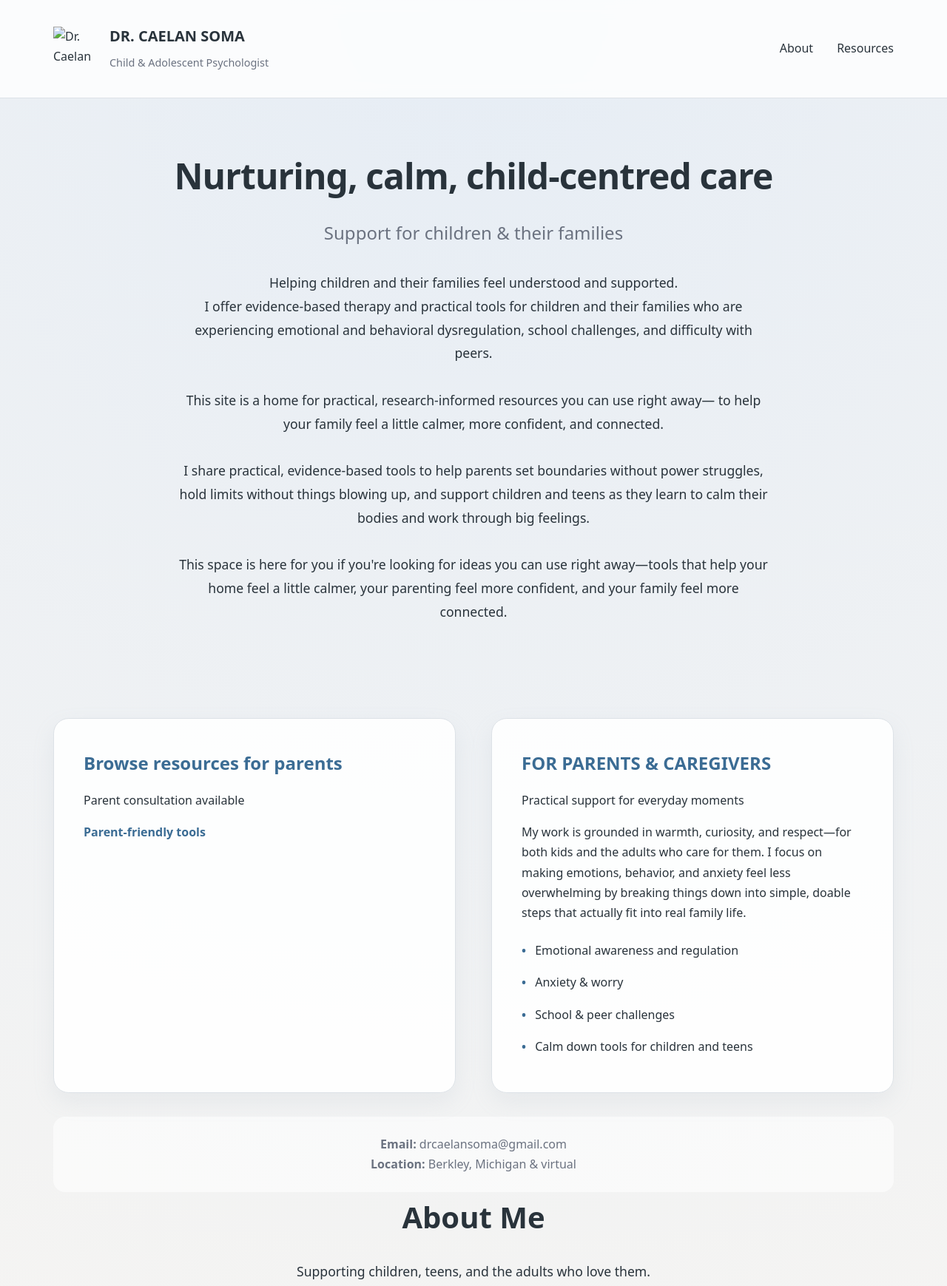
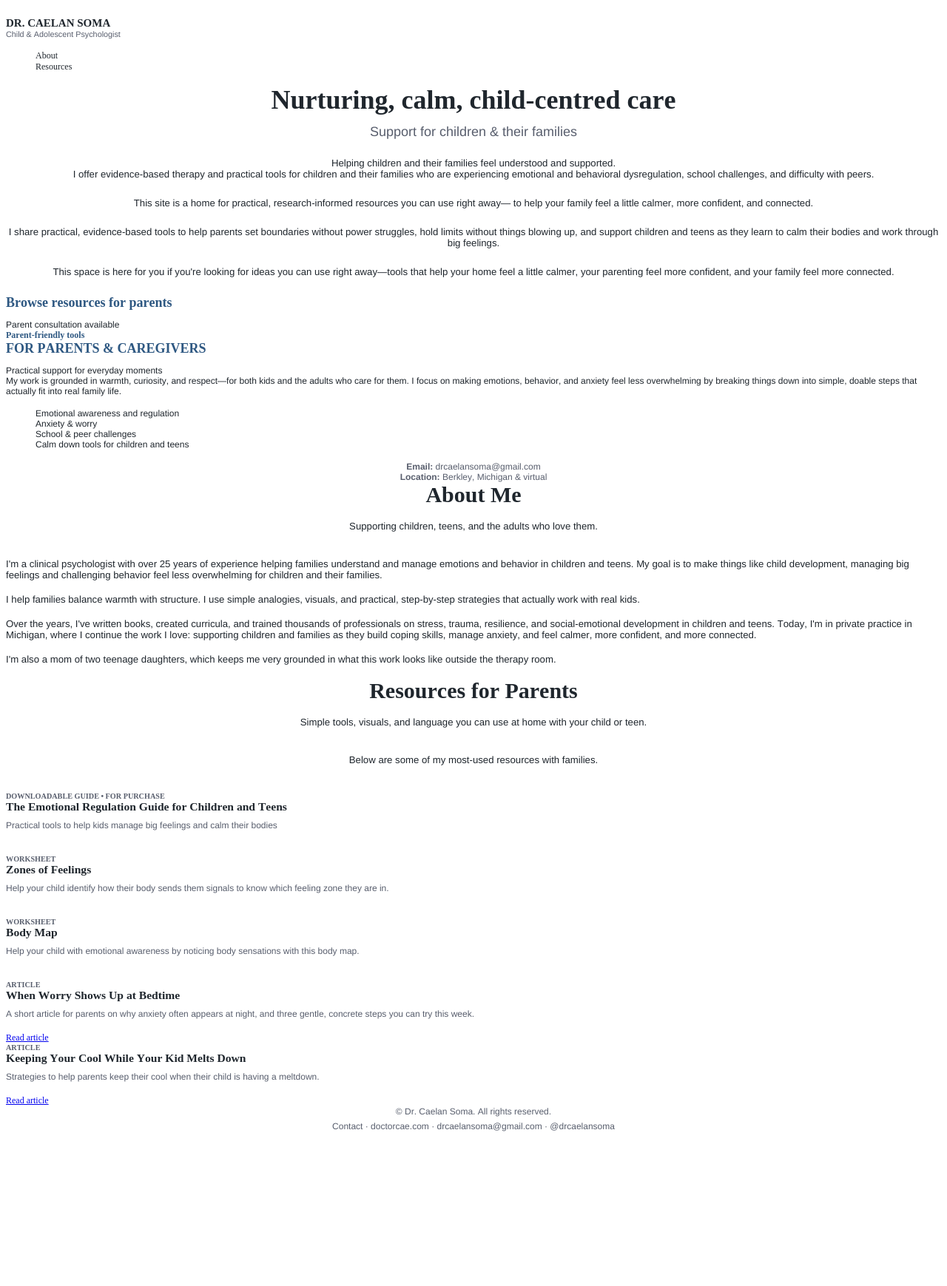
Before and after one commit to drcaelansoma-hub/doctorcae-website, a plain HTML site: page index.html in a window 1280 px wide. Shown: the top 1739 px of the page at 74% size. After the commit the page ends 1538 px from the top, so only its background shows below. Drawn offline with Linux system fonts and the light colour scheme.

Commit message:
Add files via upload

```diff
--- a/index.html
+++ b/index.html
@@ -1,445 +1,97 @@
-<!DOCTYPE html>
-<html lang="en">
+<!DOCTYPE html PUBLIC "-//W3C//DTD HTML 4.01//EN" "http://www.w3.org/TR/html4/strict.dtd">
+<html>
 <head>
-  <meta charset="UTF-8" />
-  <title>Dr. Caelan Soma - Child & Adolescent Psychologist</title>
-  <meta name="viewport" content="width=device-width, initial-scale=1" />
-  <style>
-    * { box-sizing: border-box; margin: 0; padding: 0; }
-
-    :root {
-      --bg: #f4f6f8;
-      --primary: #3b6c94;
-      --primary-soft: #7fa4c1;
-      --brown: #a4744a;
-      --text-main: #29333b;
-      --text-muted: #6b7280;
-      --card-bg: #ffffff;
-      --border-subtle: #dde2e7;
-    }
-
-    body {
-      font-family: system-ui, -apple-system, BlinkMacSystemFont, "Segoe UI", sans-serif;
-      background: radial-gradient(circle at top, #e6edf5 0, #f7f5f2 60%, #f4f1ec 100%);
-      color: var(--text-main);
-      line-height: 1.7;
-    }
-
-    .container {
-      max-width: 1200px;
-      margin: 0 auto;
-      padding: 0 2rem;
-    }
-
-    /* Header */
-    header {
-      padding: 2rem 0;
-      border-bottom: 1px solid var(--border-subtle);
-      background: rgba(255, 255, 255, 0.8);
-      position: sticky;
-      top: 0;
-      z-index: 100;
-      backdrop-filter: blur(10px);
-    }
-
-    nav {
-      display: flex;
-      justify-content: space-between;
-      align-items: center;
-      flex-wrap: wrap;
-      gap: 1rem;
-    }
-
-    .logo-section {
-      display: flex;
-      align-items: center;
-      gap: 1rem;
-    }
-
-    .logo-section img {
-      width: 60px;
-      height: 60px;
-      object-fit: contain;
-    }
-
-    .logo-text {
-      font-size: 1.25rem;
-      font-weight: 600;
-      color: var(--text-main);
-    }
-
-    .nav-links {
-      display: flex;
-      gap: 2rem;
-      list-style: none;
-    }
-
-    .nav-links a {
-      color: var(--text-main);
-      text-decoration: none;
-      font-weight: 500;
-      transition: color 0.2s;
-    }
-
-    .nav-links a:hover {
-      color: var(--primary);
-    }
-
-    /* Hero Section */
-    .hero {
-      text-align: center;
-      padding: 4rem 0 3rem;
-    }
-
-    .hero h1 {
-      font-size: 3rem;
-      font-weight: 600;
-      color: var(--text-main);
-      margin-bottom: 1rem;
-      letter-spacing: -0.02em;
-    }
-
-    .hero .subtitle {
-      font-size: 1.5rem;
-      color: var(--text-muted);
-      margin-bottom: 2rem;
-      font-weight: 400;
-    }
-
-    .hero .description {
-      font-size: 1.1rem;
-      color: var(--text-main);
-      max-width: 800px;
-      margin: 0 auto 2rem;
-      line-height: 1.8;
-    }
-
-    /* Sections */
-    section {
-      padding: 4rem 0;
-    }
-
-    section h2 {
-      font-size: 2.5rem;
-      font-weight: 600;
-      color: var(--text-main);
-      margin-bottom: 1.5rem;
-      text-align: center;
-    }
-
-    section h3 {
-      font-size: 1.5rem;
-      font-weight: 600;
-      color: var(--primary);
-      margin-bottom: 1rem;
-    }
-
-    .intro-text {
-      font-size: 1.1rem;
-      color: var(--text-main);
-      max-width: 900px;
-      margin: 0 auto 3rem;
-      text-align: center;
-      line-height: 1.8;
-    }
-
-    /* Two Column Layout */
-    .two-column {
-      display: grid;
-      grid-template-columns: 1fr 1fr;
-      gap: 3rem;
-      margin-top: 3rem;
-    }
-
-    .column {
-      background: rgba(255, 255, 255, 0.9);
-      border-radius: 1.3rem;
-      padding: 2.5rem;
-      border: 1px solid var(--border-subtle);
-      box-shadow: 0 12px 30px rgba(148, 163, 184, 0.12);
-    }
-
-    .column ul {
-      list-style: none;
-      margin-top: 1rem;
-    }
-
-    .column li {
-      padding: 0.5rem 0;
-      color: var(--text-main);
-    }
-
-    .column li:before {
-      content: "• ";
-      color: var(--primary);
-      font-weight: bold;
-      margin-right: 0.5rem;
-    }
-
-    /* About Section */
-    .about-content {
-      background: rgba(255, 255, 255, 0.9);
-      border-radius: 1.3rem;
-      padding: 3rem;
-      border: 1px solid var(--border-subtle);
-      box-shadow: 0 12px 30px rgba(148, 163, 184, 0.12);
-      max-width: 900px;
-      margin: 0 auto;
-    }
-
-    .about-content p {
-      margin-bottom: 1.5rem;
-      font-size: 1.1rem;
-      line-height: 1.8;
-      color: var(--text-main);
-    }
-
-    /* Resources Section */
-    #resources {
-      scroll-margin-top: 100px;
-    }
-
-    .resources-grid {
-      display: grid;
-      grid-template-columns: repeat(auto-fit, minmax(300px, 1fr));
-      gap: 2rem;
-      margin-top: 2rem;
-    }
-
-    .resource-card {
-      background: rgba(255, 255, 255, 0.9);
-      border-radius: 1.3rem;
-      padding: 2rem;
-      border: 1px solid var(--border-subtle);
-      box-shadow: 0 12px 30px rgba(148, 163, 184, 0.12);
-      transition: transform 0.2s, box-shadow 0.2s;
-    }
-
-    .resource-card:hover {
-      transform: translateY(-4px);
-      box-shadow: 0 16px 40px rgba(148, 163, 184, 0.18);
-    }
-
-    .resource-type {
-      font-size: 0.85rem;
-      color: var(--text-muted);
-      text-transform: uppercase;
-      letter-spacing: 0.05em;
-      margin-bottom: 0.5rem;
-      font-weight: 600;
-    }
-
-    .resource-title {
-      font-size: 1.3rem;
-      font-weight: 600;
-      color: var(--text-main);
-      margin-bottom: 0.75rem;
-    }
-
-    .resource-description {
-      color: var(--text-muted);
-      margin-bottom: 1.5rem;
-      line-height: 1.6;
-    }
-
-    .resource-link {
-      display: inline-block;
-      padding: 0.8rem 1.5rem;
-      background: linear-gradient(135deg, var(--primary), var(--brown));
-      color: #ffffff;
-      text-decoration: none;
-      border-radius: 999px;
-      font-weight: 500;
-      box-shadow: 0 14px 30px rgba(15, 23, 42, 0.18);
-      transition: transform 0.15s ease, box-shadow 0.15s ease;
-    }
-
-    .resource-link:hover {
-      transform: translateY(-1px);
-      box-shadow: 0 18px 36px rgba(15, 23, 42, 0.2);
-    }
-
-    /* Footer */
-    footer {
-      background: rgba(255, 255, 255, 0.9);
-      border-top: 1px solid var(--border-subtle);
-      padding: 2rem 0;
-      text-align: center;
-      color: var(--text-muted);
-      margin-top: 4rem;
-    }
-
-    footer p {
-      margin-bottom: 0.5rem;
-    }
-
-    /* Contact Info */
-    .contact-info {
-      text-align: center;
-      margin-top: 2rem;
-      padding: 1.5rem;
-      background: rgba(255, 255, 255, 0.6);
-      border-radius: 1rem;
-      color: var(--text-muted);
-    }
-
-    /* Responsive */
-    @media (max-width: 768px) {
-      .hero h1 {
-        font-size: 2rem;
-      }
-
-      .hero .subtitle {
-        font-size: 1.2rem;
-      }
-
-      .two-column {
-        grid-template-columns: 1fr;
-      }
-
-      .nav-links {
-        flex-direction: column;
-        gap: 1rem;
-      }
-
-      section h2 {
-        font-size: 2rem;
-      }
-
-      .resources-grid {
-        grid-template-columns: 1fr;
-      }
-    }
+  <meta http-equiv="Content-Type" content="text/html; charset=utf-8">
+  <meta http-equiv="Content-Style-Type" content="text/css">
+  <title></title>
+  <meta name="Generator" content="Cocoa HTML Writer">
+  <meta name="CocoaVersion" content="2487.7">
+  <style type="text/css">
+    p.p1 {margin: 0.0px 0.0px 0.0px 0.0px; font: 12.0px 'Helvetica Neue'; color: #1f262d; -webkit-text-stroke: #1f262d; min-height: 15.0px}
+    p.p2 {margin: 0.0px 0.0px 0.0px 0.0px; font: 15.0px '.SF NS'; color: #1f262d; -webkit-text-stroke: #1f262d}
+    p.p3 {margin: 0.0px 0.0px 0.0px 0.0px; font: 10.8px 'Helvetica Neue'; color: #585e6d; -webkit-text-stroke: #585e6d}
+    p.p6 {margin: 0.0px 0.0px 24.0px 0.0px; text-align: center; font: 18.0px 'Helvetica Neue'; color: #585e6d; -webkit-text-stroke: #585e6d}
+    p.p7 {margin: 0.0px 0.0px 24.0px 0.0px; text-align: center; font: 13.2px 'Helvetica Neue'; color: #1f262d; -webkit-text-stroke: #1f262d}
+    p.p9 {margin: 0.0px 0.0px 0.0px 0.0px; font: 12.0px 'Helvetica Neue'; color: #1f262d; -webkit-text-stroke: #1f262d}
+    p.p10 {margin: 0.0px 0.0px 0.0px 0.0px; font: 12.0px '.SF NS'; color: #2e5882; -webkit-text-stroke: #2e5882}
+    p.p11 {margin: 0.0px 0.0px 0.0px 0.0px; text-align: center; font: 12.0px 'Helvetica Neue'; color: #585e6d; -webkit-text-stroke: #585e6d}
+    p.p13 {margin: 0.0px 0.0px 36.0px 0.0px; text-align: center; font: 13.2px 'Helvetica Neue'; color: #1f262d; -webkit-text-stroke: #1f262d}
+    p.p14 {margin: 0.0px 0.0px 18.0px 0.0px; font: 13.2px 'Helvetica Neue'; color: #1f262d; -webkit-text-stroke: #1f262d}
+    p.p15 {margin: 0.0px 0.0px 0.0px 0.0px; font: 10.2px '.SF NS'; color: #585e6d; -webkit-text-stroke: #585e6d}
+    p.p17 {margin: 0.0px 0.0px 18.0px 0.0px; font: 12.0px 'Helvetica Neue'; color: #585e6d; -webkit-text-stroke: #585e6d}
+    p.p18 {margin: 0.0px 0.0px 0.0px 0.0px; font: 12.0px '.SF NS'; color: #ffffff; -webkit-text-stroke: #ffffff; background-color: #ffffff; background-color: rgba(255, 255, 255, 0.9)}
+    p.p19 {margin: 0.0px 0.0px 6.0px 0.0px; text-align: center; font: 12.0px 'Helvetica Neue'; color: #585e6d; -webkit-text-stroke: #585e6d}
+    li.li4 {margin: 0.0px 0.0px 0.0px 0.0px; font: 12.0px '.SF NS'; color: #1f262d; -webkit-text-stroke: #1f262d}
+    li.li9 {margin: 0.0px 0.0px 0.0px 0.0px; font: 12.0px 'Helvetica Neue'; color: #1f262d; -webkit-text-stroke: #1f262d}
+    span.s1 {font-kerning: none}
+    span.s2 {font-kerning: none; background-color: rgba(255, 255, 255, 0.8)}
+    span.s3 {background-color: rgba(255, 255, 255, 0.8); -webkit-text-stroke: 0px #000000}
+    span.s4 {font-kerning: none; background-color: rgba(255, 255, 255, 0.9)}
+    span.s5 {background-color: rgba(255, 255, 255, 0.9); -webkit-text-stroke: 0px #000000}
+    span.s6 {font-kerning: none; background-color: rgba(255, 255, 255, 0.6)}
+    span.s7 {font: 12.0px '.SF NS'; font-kerning: none; color: #ffffff; -webkit-text-stroke: 0px #ffffff}
+    ul.ul1 {list-style-type: none}
   </style>
 </head>
 <body>
-  <header>
-    <nav class="container">
-      <div class="logo-section">
-        <img src="doctorcaelogoSMALL.png" alt="Dr. Caelan Soma logo" />
-        <div class="logo-text">DR. CAELAN SOMA<br><span style="font-size: 0.9rem; font-weight: 400; color: var(--text-muted);">Child & Adolescent Psychologist</span></div>
-      </div>
-      <ul class="nav-links">
-        <li><a href="#about">About</a></li>
-        <li><a href="#resources">Resources</a></li>
-      </ul>
-    </nav>
-  </header>
-
-  <main>
-    <section class="hero">
-      <div class="container">
-        <h1>Nurturing, calm, child‑centred care</h1>
-        <p class="subtitle">Support for children & their families</p>
-        <p class="description">
-          Helping children and their families feel understood and supported.<br>
-          I offer evidence‑based therapy and practical tools for children and their families who are experiencing emotional and behavioral dysregulation, school challenges, and difficulty with peers.
-        </p>
-        <p class="description">
-          This site is a home for practical, research‑informed resources you can use right away— to help your family feel a little calmer, more confident, and connected.
-        </p>
-        <p class="description">
-          I share practical, evidence-based tools to help parents set boundaries without power struggles, hold limits without things blowing up, and support children and teens as they learn to calm their bodies and work through big feelings.
-        </p>
-        <p class="description">
-          This space is here for you if you're looking for ideas you can use right away—tools that help your home feel a little calmer, your parenting feel more confident, and your family feel more connected.
-        </p>
-      </div>
-    </section>
-
-    <section class="container">
-      <div class="two-column">
-        <div class="column">
-          <h3>Browse resources for parents</h3>
-          <p>Parent consultation available</p>
-          <p style="margin-top: 1rem; font-weight: 600; color: var(--primary);">Parent‑friendly tools</p>
-        </div>
-        <div class="column">
-          <h3>FOR PARENTS & CAREGIVERS</h3>
-          <p>Practical support for everyday moments</p>
-          <p style="margin-top: 1rem;">My work is grounded in warmth, curiosity, and respect—for both kids and the adults who care for them. I focus on making emotions, behavior, and anxiety feel less overwhelming by breaking things down into simple, doable steps that actually fit into real family life.</p>
-          <ul>
-            <li>Emotional awareness and regulation</li>
-            <li>Anxiety & worry</li>
-            <li>School & peer challenges</li>
-            <li>Calm down tools for children and teens</li>
-          </ul>
-        </div>
-      </div>
-      <div class="contact-info">
-        <p><strong>Email:</strong> drcaelansoma@gmail.com</p>
-        <p><strong>Location:</strong> Berkley, Michigan & virtual</p>
-      </div>
-    </section>
-
-    <section id="about" class="container">
-      <h2>About Me</h2>
-      <p class="intro-text">Supporting children, teens, and the adults who love them.</p>
-      <div class="about-content">
-        <p>
-          I'm a clinical psychologist with over 25 years of experience helping families understand and manage emotions and behavior in children and teens. My goal is to make things like child development, managing big feelings and challenging behavior feel less overwhelming for children and their families.
-        </p>
-        <p>
-          I help families balance warmth with structure. I use simple analogies, visuals, and practical, step-by-step strategies that actually work with real kids.
-        </p>
-        <p>
-          Over the years, I've written books, created curricula, and trained thousands of professionals on stress, trauma, resilience, and social-emotional development in children and teens. Today, I'm in private practice in Michigan, where I continue the work I love: supporting children and families as they build coping skills, manage anxiety, and feel calmer, more confident, and more connected.
-        </p>
-        <p>
-          I'm also a mom of two teenage daughters, which keeps me very grounded in what this work looks like outside the therapy room.
-        </p>
-      </div>
-    </section>
-
-    <section id="resources" class="container">
-      <h2>Resources for Parents</h2>
-      <p class="intro-text">Simple tools, visuals, and language you can use at home with your child or teen.</p>
-      <p class="intro-text" style="margin-top: -1.5rem;">Below are some of my most‑used resources with families.</p>
-
-      <div class="resources-grid">
-        <div class="resource-card">
-          <div class="resource-type">DOWNLOADABLE GUIDE • FOR PURCHASE</div>
-          <h3 class="resource-title">The Emotional Regulation Guide for Children and Teens</h3>
-          <p class="resource-description">Practical tools to help kids manage big feelings and calm their bodies</p>
-          <a href="#" class="resource-link">Purchase PDF</a>
-        </div>
-
-        <div class="resource-card">
-          <div class="resource-type">WORKSHEET</div>
-          <h3 class="resource-title">Zones of Feelings</h3>
-          <p class="resource-description">Help your child identify how their body sends them signals to know which feeling zone they are in.</p>
-          <a href="#" class="resource-link">Download PDF</a>
-        </div>
-
-        <div class="resource-card">
-          <div class="resource-type">WORKSHEET</div>
-          <h3 class="resource-title">Body Map</h3>
-          <p class="resource-description">Help your child with emotional awareness by noticing body sensations with this body map.</p>
-          <a href="#" class="resource-link">Download PDF</a>
-        </div>
-
-        <div class="resource-card">
-          <div class="resource-type">ARTICLE</div>
-          <h3 class="resource-title">When Worry Shows Up at Bedtime</h3>
-          <p class="resource-description">A short article for parents on why anxiety often appears at night, and three gentle, concrete steps you can try this week.</p>
-          <a href="when-worry-shows-up-at-bedtime.html" class="resource-link">Read article</a>
-        </div>
-
-        <div class="resource-card">
-          <div class="resource-type">ARTICLE</div>
-          <h3 class="resource-title">Keeping Your Cool While Your Kid Melts Down</h3>
-          <p class="resource-description">Strategies to help parents keep their cool when their child is having a meltdown.</p>
-          <a href="keeping-your-cool-meltdown.html" class="resource-link">Read article</a>
-        </div>
-      </div>
-    </section>
-  </main>
-
-  <footer>
-    <div class="container">
-      <p>© Dr. Caelan Soma. All rights reserved.</p>
-      <p>Contact · doctorcae.com · drcaelansoma@gmail.com · @drcaelansoma</p>
-    </div>
-  </footer>
+<p class="p1"><span class="s1"></span><br></p>
+<p class="p2"><span class="s2"><b>DR. CAELAN SOMA</b></span></p>
+<p class="p3"><span class="s2">Child &amp; Adolescent Psychologist</span></p>
+<ul class="ul1">
+  <li class="li4"><span class="s3"></span><span class="s2">About</span></li>
+  <li class="li4"><span class="s3"></span><span class="s2">Resources</span></li>
+</ul>
+<h1 style="margin: 0.0px 0.0px 12.0px 0.0px; text-align: center; font: 36.0px '.SF NS'; color: #1f262d; -webkit-text-stroke: #1f262d"><span class="s1"><b>Nurturing, calm, child‑centred care</b></span></h1>
+<p class="p6"><span class="s1">Support for children &amp; their families</span></p>
+<p class="p7"><span class="s1">Helping children and their families feel understood and supported.<br>
+I offer evidence‑based therapy and practical tools for children and their families who are experiencing emotional and behavioral dysregulation, school challenges, and difficulty with peers.</span></p>
+<p class="p7"><span class="s1">This site is a home for practical, research‑informed resources you can use right away— to help your family feel a little calmer, more confident, and connected.</span></p>
+<p class="p7"><span class="s1">I share practical, evidence-based tools to help parents set boundaries without power struggles, hold limits without things blowing up, and support children and teens as they learn to calm their bodies and work through big feelings.</span></p>
+<p class="p7"><span class="s1">This space is here for you if you're looking for ideas you can use right away—tools that help your home feel a little calmer, your parenting feel more confident, and your family feel more connected.</span></p>
+<h3 style="margin: 0.0px 0.0px 12.0px 0.0px; font: 18.0px '.SF NS'; color: #2e5882; -webkit-text-stroke: #2e5882"><span class="s4"><b>Browse resources for parents</b></span></h3>
+<p class="p9"><span class="s4">Parent consultation available</span></p>
+<p class="p10"><span class="s4"><b>Parent‑friendly tools</b></span></p>
+<h3 style="margin: 0.0px 0.0px 12.0px 0.0px; font: 18.0px '.SF NS'; color: #2e5882; -webkit-text-stroke: #2e5882"><span class="s4"><b>FOR PARENTS &amp; CAREGIVERS</b></span></h3>
+<p class="p9"><span class="s4">Practical support for everyday moments</span></p>
+<p class="p9"><span class="s4">My work is grounded in warmth, curiosity, and respect—for both kids and the adults who care for them. I focus on making emotions, behavior, and anxiety feel less overwhelming by breaking things down into simple, doable steps that actually fit into real family life.</span></p>
+<ul class="ul1">
+  <li class="li9"><span class="s5"></span><span class="s4">Emotional awareness and regulation</span></li>
+  <li class="li9"><span class="s5"></span><span class="s4">Anxiety &amp; worry</span></li>
+  <li class="li9"><span class="s5"></span><span class="s4">School &amp; peer challenges</span></li>
+  <li class="li9"><span class="s5"></span><span class="s4">Calm down tools for children and teens</span></li>
+</ul>
+<p class="p11"><span class="s6"><b>Email:</b> drcaelansoma@gmail.com</span></p>
+<p class="p11"><span class="s6"><b>Location:</b> Berkley, Michigan &amp; virtual</span></p>
+<h2 style="margin: 0.0px 0.0px 18.0px 0.0px; text-align: center; font: 30.0px '.SF NS'; color: #1f262d; -webkit-text-stroke: #1f262d"><span class="s1"><b>About Me</b></span></h2>
+<p class="p13"><span class="s1">Supporting children, teens, and the adults who love them.</span></p>
+<p class="p14"><span class="s4">I'm a clinical psychologist with over 25 years of experience helping families understand and manage emotions and behavior in children and teens. My goal is to make things like child development, managing big feelings and challenging behavior feel less overwhelming for children and their families.</span></p>
+<p class="p14"><span class="s4">I help families balance warmth with structure. I use simple analogies, visuals, and practical, step-by-step strategies that actually work with real kids.</span></p>
+<p class="p14"><span class="s4">Over the years, I've written books, created curricula, and trained thousands of professionals on stress, trauma, resilience, and social-emotional development in children and teens. Today, I'm in private practice in Michigan, where I continue the work I love: supporting children and families as they build coping skills, manage anxiety, and feel calmer, more confident, and more connected.</span></p>
+<p class="p14"><span class="s4">I'm also a mom of two teenage daughters, which keeps me very grounded in what this work looks like outside the therapy room.</span></p>
+<h2 style="margin: 0.0px 0.0px 18.0px 0.0px; text-align: center; font: 30.0px '.SF NS'; color: #1f262d; -webkit-text-stroke: #1f262d"><span class="s1"><b>Resources for Parents</b></span></h2>
+<p class="p13"><span class="s1">Simple tools, visuals, and language you can use at home with your child or teen.</span></p>
+<p class="p13"><span class="s1">Below are some of my most‑used resources with families.</span></p>
+<p class="p15"><span class="s4"><b>DOWNLOADABLE GUIDE • FOR PURCHASE</b></span></p>
+<h3 style="margin: 0.0px 0.0px 9.0px 0.0px; font: 15.6px '.SF NS'; color: #1f262d; -webkit-text-stroke: #1f262d"><span class="s4"><b>The Emotional Regulation Guide for Children and Teens</b></span></h3>
+<p class="p17"><span class="s4">Practical tools to help kids manage big feelings and calm their bodies</span></p>
+<p class="p18"><span class="s1">Purchase PDF</span></p>
+<p class="p15"><span class="s4"><b>WORKSHEET</b></span></p>
+<h3 style="margin: 0.0px 0.0px 9.0px 0.0px; font: 15.6px '.SF NS'; color: #1f262d; -webkit-text-stroke: #1f262d"><span class="s4"><b>Zones of Feelings</b></span></h3>
+<p class="p17"><span class="s4">Help your child identify how their body sends them signals to know which feeling zone they are in.</span></p>
+<p class="p18"><span class="s1">Download PDF</span></p>
+<p class="p15"><span class="s4"><b>WORKSHEET</b></span></p>
+<h3 style="margin: 0.0px 0.0px 9.0px 0.0px; font: 15.6px '.SF NS'; color: #1f262d; -webkit-text-stroke: #1f262d"><span class="s4"><b>Body Map</b></span></h3>
+<p class="p17"><span class="s4">Help your child with emotional awareness by noticing body sensations with this body map.</span></p>
+<p class="p18"><span class="s1">Download PDF</span></p>
+<p class="p15"><span class="s4"><b>ARTICLE</b></span></p>
+<h3 style="margin: 0.0px 0.0px 9.0px 0.0px; font: 15.6px '.SF NS'; color: #1f262d; -webkit-text-stroke: #1f262d"><span class="s4"><b>When Worry Shows Up at Bedtime</b></span></h3>
+<p class="p17"><span class="s4">A short article for parents on why anxiety often appears at night, and three gentle, concrete steps you can try this week.</span></p>
+<p class="p18"><span class="s1"><a href="file:///Users/caelansoma/Desktop/WEBSITE/doctorcae-website%20/when-worry-shows-up-at-bedtime.html">Read article<span class="s7"></span></a></span></p>
+<p class="p15"><span class="s4"><b>ARTICLE</b></span></p>
+<h3 style="margin: 0.0px 0.0px 9.0px 0.0px; font: 15.6px '.SF NS'; color: #1f262d; -webkit-text-stroke: #1f262d"><span class="s4"><b>Keeping Your Cool While Your Kid Melts Down</b></span></h3>
+<p class="p17"><span class="s4">Strategies to help parents keep their cool when their child is having a meltdown.</span></p>
+<p class="p18"><span class="s1"><a href="file:///Users/caelansoma/Desktop/WEBSITE/doctorcae-website%20/keeping-your-cool-meltdown.html">Read article<span class="s7"></span></a></span></p>
+<p class="p19"><span class="s4">© Dr. Caelan Soma. All rights reserved.</span></p>
+<p class="p19"><span class="s4">Contact · doctorcae.com · drcaelansoma@gmail.com · @drcaelansoma</span></p>
 </body>
 </html>
```
